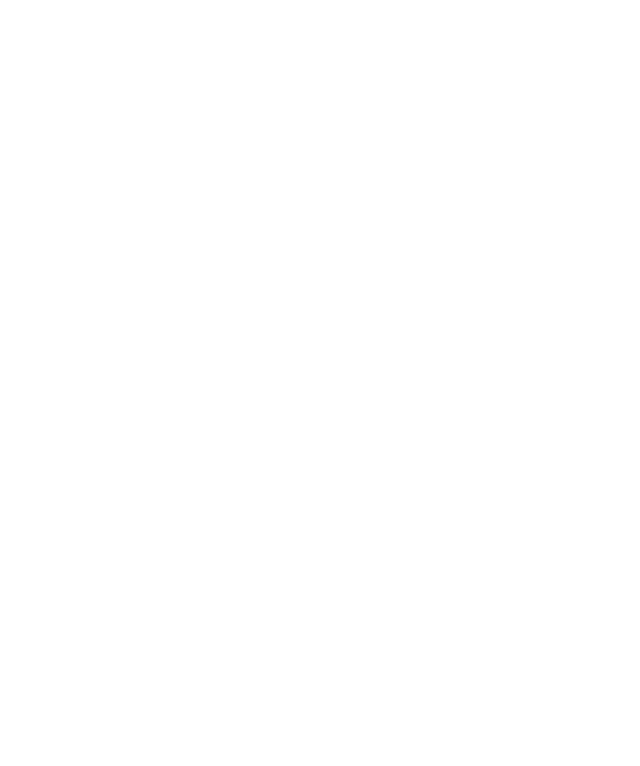
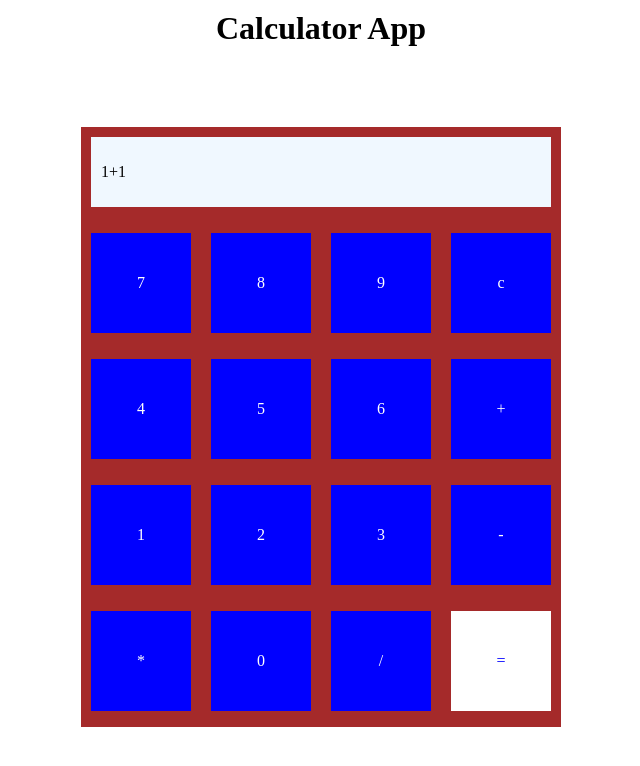
Before and after one commit to peterbuckingham/Odin-foundations-calculator, a plain HTML site: page index.html in a window 1280 px wide. Shown: the whole page, without its empty margins (319-959 px from the left). Drawn offline with Linux system fonts and the light colour scheme.

Commit message:
styles done

```diff
--- a/index.html
+++ b/index.html
@@ -1,13 +1,34 @@
 <!DOCTYPE html>
 <html lang="en">
-<head>
-    <meta charset="UTF-8">
-    <meta name="viewport" content="width=device-width, initial-scale=1.0">
-    <link rel="stylesheet" href="style.css">
+  <head>
+    <meta charset="UTF-8" />
+    <meta name="viewport" content="width=device-width, initial-scale=1.0" />
+    <link rel="stylesheet" href="style.css" />
     <title>Foundations Calculator</title>
-</head>
-<body>
+  </head>
+  <body>
+    <h1>Calculator App</h1>
 
-</body>
-<script src="script.js"></script>
+    <div id="container">
+      <div id="display">1+1</div>
+      <div class="button">7</div>
+      <div class="button">8</div>
+      <div class="button">9</div>
+      <div class="button">c</div>
+      <div class="button">4</div>
+      <div class="button">5</div>
+      <div class="button">6</div>
+      <div class="button">+</div>
+      <div class="button">1</div>
+      <div class="button">2</div>
+      <div class="button">3</div>
+      <div class="button">-</div>
+      <div class="button">*</div>
+
+      <div class="button">0</div>
+      <div class="button">/</div>
+      <div class="button equals">=</div>
+    </div>
+  </body>
+  <script src="script.js"></script>
 </html>
--- a/script.js
+++ b/script.js
@@ -0,0 +1,13 @@
+let add = (a, b) => a + b;
+let subtract = (a, b) => a - b;
+let divide = (a, b) => a / b;
+let multiply = (a, b) => a * b;
+
+//Operators Displayed
+let firstNum = 0;
+let secondNum = 0;
+let operator = '';
+
+function operate(numOne, operators, numTwo) {
+    return add(numOne, numTwo);
+}
--- a/style.css
+++ b/style.css
@@ -1,4 +1,57 @@
 * {
     margin: 0;
     padding: 0;
+    overflow: hidden;
 }
+
+h1 {
+    display: flex;
+    justify-content: center;
+    margin-top: 10px;
+}
+
+#container {
+    display: flex;
+    flex-wrap: wrap;
+    background-color: brown;
+    height: 600px;
+    width:480px;
+    margin: 10vh auto;
+}
+
+#display {
+    display: flex;
+    justify-content: center;
+    flex-direction: column;
+    width: 440px;
+    height: 50px;
+    padding: 10px;
+    background-color: aliceblue;
+    margin: 10px;
+}
+
+.button { /* Changed to class to allow multiple buttons */
+    width: 100px; /* Set a fixed width */
+    height: 100px; /* Set the same height to make it square */
+    padding: 10px;
+    margin: 10px;
+    background-color: blue;
+    box-sizing: border-box; /* Ensures padding doesn't stretch the element */
+    display: flex;
+    align-items: center;
+    justify-content: center;
+    color: white;
+}
+
+.button:hover {
+    background-color: navy;
+}
+
+.equals {
+    background-color: white;
+    color: blue;
+}
+
+.equals:hover {
+    color: white;
+}
```
Also changed, not shown: 1 other file.
